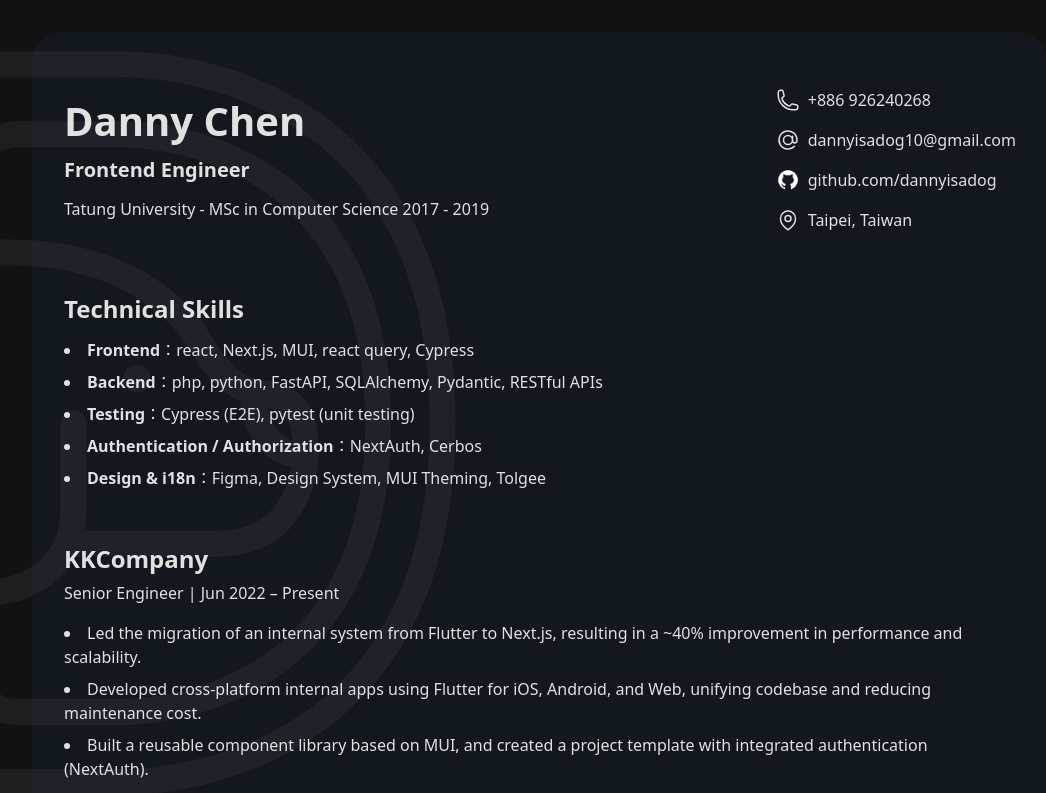
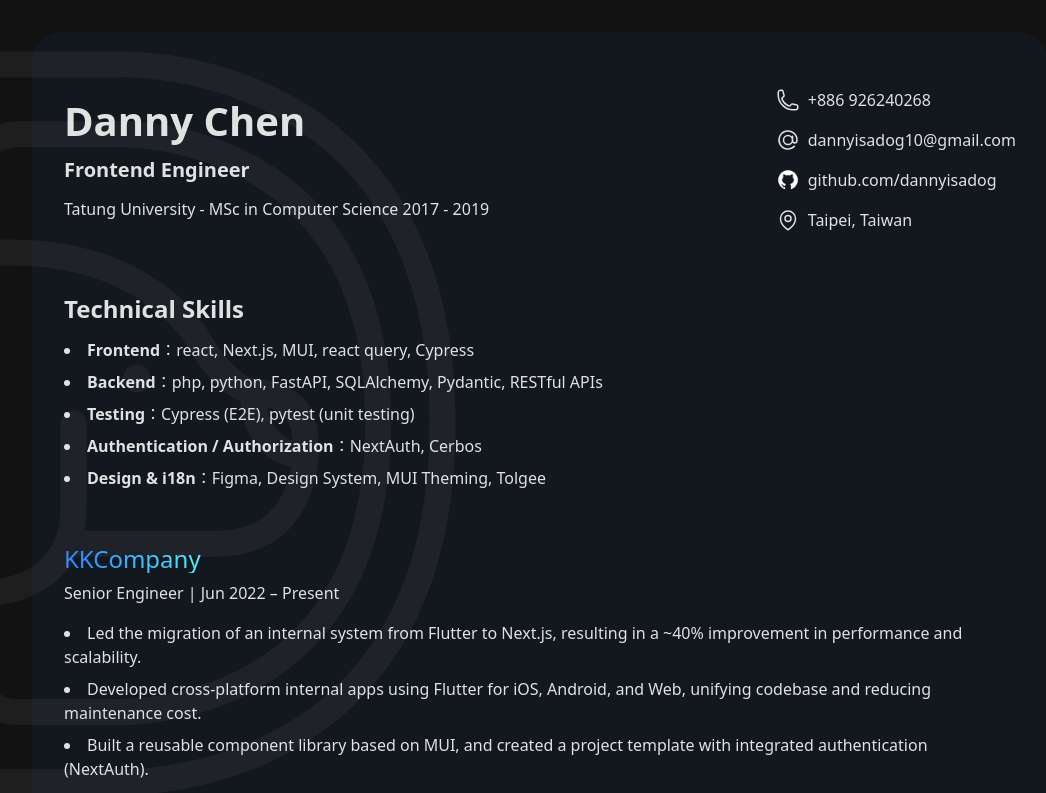
Before and after one commit to Dannyisadog/me, a React (Vite) app: page / in a window 1280 px wide. Shown: the top 793 px of the page, without its empty margins (100-1146 px from the left). Built offline with nearby package versions, Linux system fonts and the light colour scheme.

Commit message:
feat(components): add website into experience block & update style

```diff
--- a/src/components/ExperienceBlock.css
+++ b/src/components/ExperienceBlock.css
@@ -8,6 +8,6 @@
   @apply list-disc mt-4 flex flex-col gap-2;
 }
 
-.company {
-  @apply underline
+.experience-block-company {
+  @apply  bg-gradient-to-r from-blue-500 to-cyan-300 bg-clip-text text-transparent inline-block;
 }
--- a/src/components/ExperienceBlock.tsx
+++ b/src/components/ExperienceBlock.tsx
@@ -7,12 +7,21 @@ interface ExperienceBlockProps {
 
 const ExperienceBlock = (props: ExperienceBlockProps) => {
   const { experience } = props;
-  const { company, position, duration, items } = experience;
+  const { company, website, position, duration, items } = experience;
 
   return (
     <div className="experience-block">
       <div className="experience-block-header">
-        <h3>{company}</h3>
+        <h3>
+          <a
+            className="experience-block-company"
+            href={website}
+            target="_blank"
+            rel="noopener noreferrer"
+          >
+            {company}
+          </a>
+        </h3>
         <p>
           {position} | {duration}
         </p>
```
